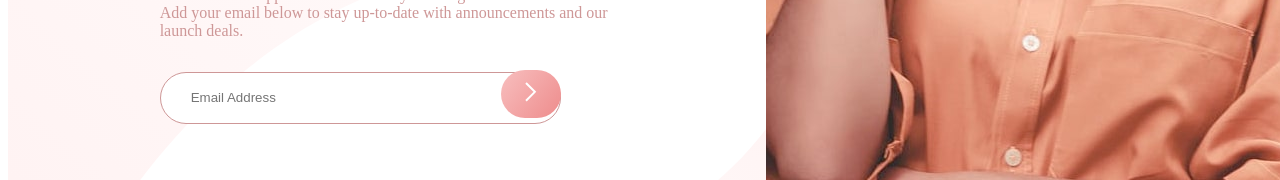
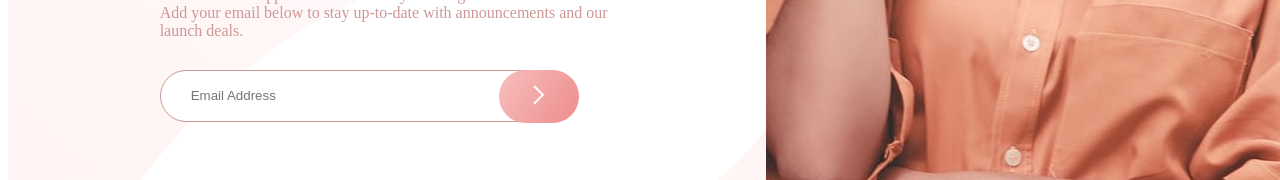
Before and after one commit to zu0p/clone_page, a React (Create React App) app: page /#/ in a window 1280 px wide. Shown: the part 532-712 px from the top of the page. Built offline with nearby package versions, Linux system fonts and the light colour scheme.

Commit message:
# button resize

```diff
--- a/src/components/JoinContent.css
+++ b/src/components/JoinContent.css
@@ -24,6 +24,9 @@
     width: 28em;
 }
 
+.email_wrapper{
+    height: 60px;
+}
 .email_field{
     height: 30px;
     width: 70%;
@@ -32,6 +35,7 @@
     border: 1px solid hsl(0, 36%, 70%);
     border-radius: 50px;
     outline: none;
+    position: absolute;
 }
 
 .email_field_invalidate{
@@ -42,17 +46,20 @@
     border: 2px solid hsl(0, 93%, 68%);
     border-radius: 50px;
     outline: none;
+    position: absolute;
 }
 
 .errorMessage{
     color: hsl(0, 93%, 68%);
     padding-left: 30px;
+    padding-top: 10px;
 }
 
 .btn{
-    margin-left: -60px;
-    height: 48px;
-    width: 60px;
+    position: absolute;
+    margin-left: 70%;
+    height: 53px;
+    width: 80px;
     border-radius: 50px;
     border: none;
     outline: none;
--- a/src/components/JoinContent.js
+++ b/src/components/JoinContent.js
@@ -29,6 +29,8 @@ const JoinContent = () => {
           </div>
         </div>
 
+        <div className="email_wrapper">
+
         <input
           type="email"
           name="email"
@@ -42,6 +44,7 @@ const JoinContent = () => {
           <img src={go} alt="btnImage" />
         </button>
 
+        </div>
         <div>
           {errors.email && <span className="errorMessage">{errors.email}</span>}
         </div>
```
